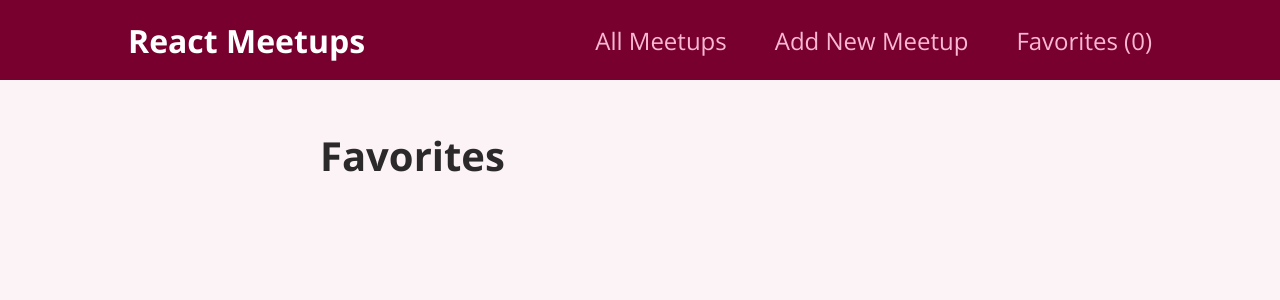
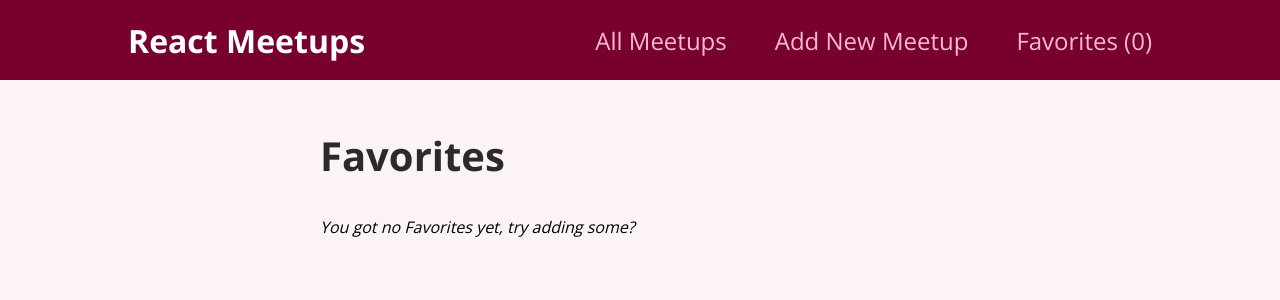
Before and after one commit to Tajveez/react-ad-v2, a React (Create React App) app: page /favorites in a window 1280 px wide. Shown: the top 300 px of the page. Built offline with nearby package versions, Linux system fonts and the light colour scheme.

Commit message:
All done

```diff
--- a/src/pages/Favorites.js
+++ b/src/pages/Favorites.js
@@ -4,10 +4,17 @@ import MeetupList from "../components/meetups/MeetupList";
 
 const FavoritesPage = () => {
   const favoritesCtx = useContext(FavoritesContext);
+  let content = favoritesCtx.totalFavorites ? (
+    <MeetupList meetups={favoritesCtx.favorites} />
+  ) : (
+    <p>
+      <em>You got no Favorites yet, try adding some?</em>
+    </p>
+  );
   return (
     <section>
       <h1>Favorites</h1>
-      <MeetupList meetups={favoritesCtx.favorites} />
+      {content}
     </section>
   );
 };
```
